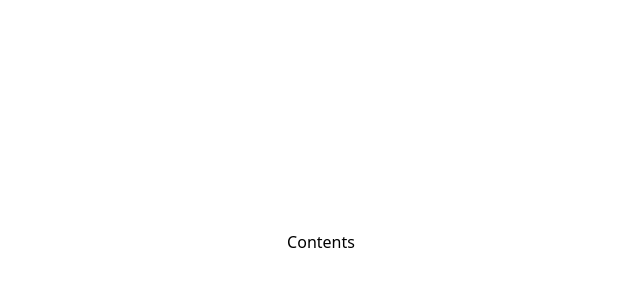
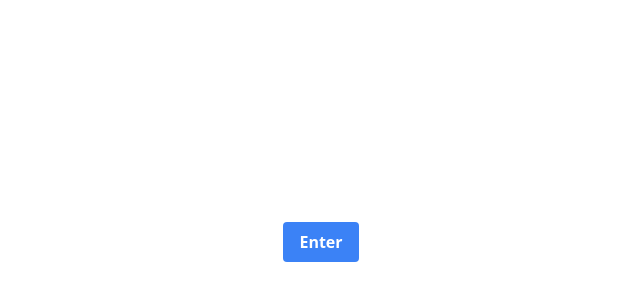
Before and after one commit to ykyuki21/sgtb, a Next.js app: page / in a window 1280 px wide. Shown: the part 158-458 px from the top of the page, without its empty margins (319-959 px from the left). Built offline with nearby package versions, Linux system fonts and the light colour scheme.

Commit message:
新規ページを追加

```diff
--- a/src/pages/index.tsx
+++ b/src/pages/index.tsx
@@ -1,4 +1,5 @@
 import Head from 'next/head'
+import Link from 'next/link'
 import React from 'react'
 
 export default function Home() {
@@ -11,7 +12,9 @@ export default function Home() {
         <link rel="icon" href="/favicon.ico" />
       </Head>
       <main className="flex items-center justify-center h-screen">
-        <div>Contents</div>
+        <button className="bg-blue-500 hover:bg-blue-700 text-white font-bold py-2 px-4 rounded">
+          <Link href="poker">Enter</Link>
+        </button>
       </main>
     </>
   )
--- /dev/null
+++ b/src/pages/poker.tsx
@@ -0,0 +1,16 @@
+import Head from 'next/head'
+import React from 'react'
+
+export default function Home() {
+  return (
+    <>
+      <Head>
+        <title>Poker</title>
+        <meta name="description" content="" />
+      </Head>
+      <main className="flex items-center justify-center h-screen">
+        <div>porker</div>
+      </main>
+    </>
+  )
+}
```
